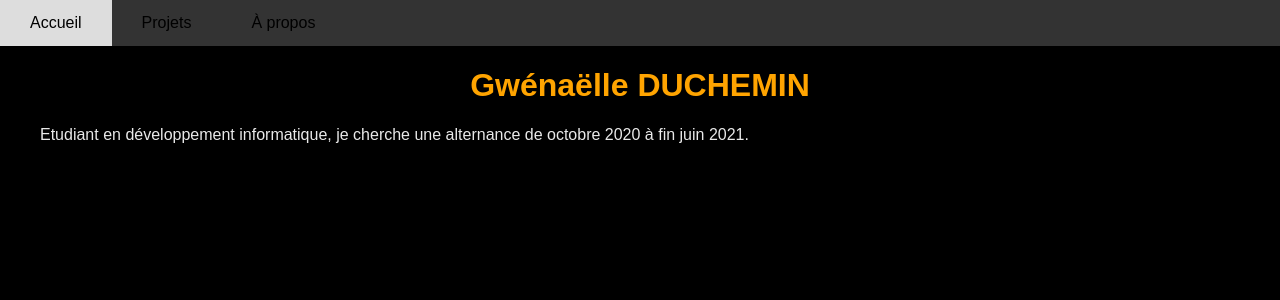
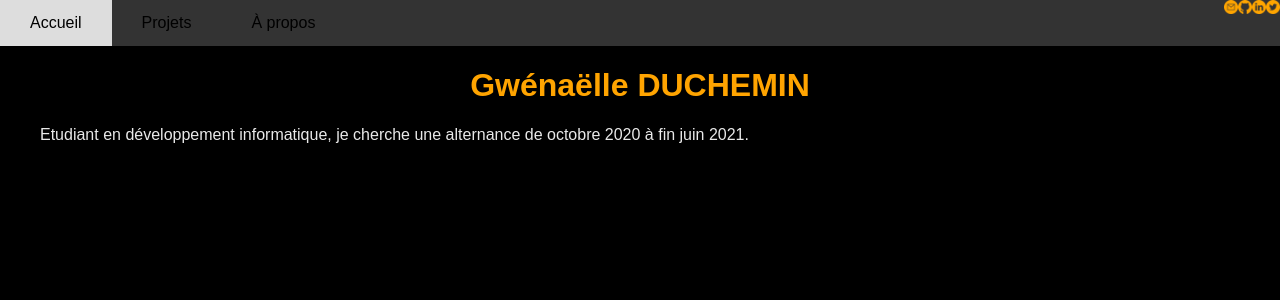
Before and after one commit to prisca258/Portfolio, a PHP site: page /accueil.html in a window 1280 px wide. Shown: the top 300 px of the page. Run offline with PHP 8.4, Linux system fonts and the light colour scheme.

Commit message:
ajout icones sans liens sur la navbar + tri

```diff
--- a/accueil.html
+++ b/accueil.html
@@ -25,14 +25,21 @@ body {
         <a href="projets.html">Projets</a>
         <a href="Apropos.html">À propos</a>
       </nav>
-      <!--<ul>
-        <li>
-          <a href="https://twitter.com/GwnalleDUCHEMI1"
-            target="_blank">
-            <i class="twitter_contact.png"></i>
-          </a>
-        </li>
-      </ul>-->
+      <nav>
+        <i>
+          <img class="twitter" src="contact/twitter_concact.png" alt="Twitter">
+        </i>
+        <i>
+          <img class="linkedin" src="contact/linkedin_concact.png" alt="Linkedin">
+        </i>
+        <i>
+          <img class="github" src="contact/github_concact.png" alt="Github">
+        </i>
+        <i>
+          <img class="mail" src="contact/email_concact.png" alt="Mail">
+        </i>
+
+      </nav>
     </div>
   </div>
   <div class="presentation">
--- a/navbar.css
+++ b/navbar.css
@@ -24,45 +24,25 @@
 }
 
 /* Insertion icone */
-@media (max-width: 512px)
-#navbar ul li a {
-  line-height: 60px;
-  padding: 0;
+
+.navbar i{
+  float:right;
+  display:block;
+  padding;14px 30px;
 }
-
-#navbar ul li a {
-  display:block;
-  font-size:15px;
-  color:#FFA400;
+.twitter {
+  width:14px;
+  height:14px;
 }
-
-a {
-  background-color:transparent;
-  text-decoration:none;
+.linkedin {
+  width:14px;
+  height:14px;
 }
-
-ul {
-  list-style-type: none;
-  margin:0;
-  padding:0;
-  overflow:hidden;
-  background-color: #ddd;
+.github {
+  width:14px;
+  height:14px;
 }
-
-li {
-  display: list-item;
-  text-align: -webkit-match-parent;
+.mail {
+  width:14px;
+  height:14px;
 }
-
-li a {
-  display:block;
-  color:black;
-  text-align:center;
-  padding:14px 16px;
-  text-decoration: none;
-}
-
-/* Change the link color to #111 (black) on hover */
-li a:hover {
-  background-color:#ddd;
-}
```
Also changed, not shown: contact/email_concact.png (renamed from email_concact.png), contact/github_concact.png (renamed from github_concact.png), contact/linkedin_concact.png (renamed from linkedin_concact.png), contact/twitter_concact.png (renamed from twitter_concact.png).
